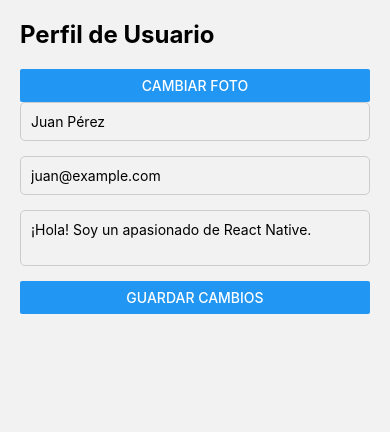
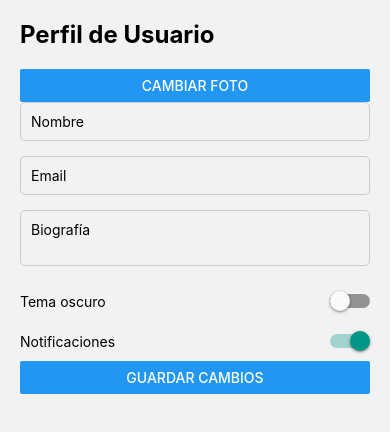
Before and after one commit to Arnandis/ProyectoFinal, a React Native app: screen /Perfil in a window 390 px wide. Shown: the top 432 px of the page. Built offline with nearby package versions, Linux system fonts and the light colour scheme.

Commit message:
Cambios en el Perfil

```diff
--- a/App.js
+++ b/App.js
@@ -11,11 +11,10 @@ import ProfileScreen from './Screens/ProfileScreen';
 //Consejos y Articulos, Notificaciones y recordatorios.
 //Gráfico combinado: En lugar de mostrar dos gráficos separados, también podrías combinarlos en un solo gráfico, pero con colores diferentes para cada conjunto de datos.
 //Mirar de añadir un cronometro tipo the forest que calcule el temps que estas enfocat y temps de descans
-//afegir en el header un icono de perfil que te du a la pagina perfil.Revisar pq dona error.
 //afegir un menu lateral.
 //idea futuro, que en el perfil apareguen grafics depenguent de si utilitza la app... i que se puga compartir el perfil a amics per a añadir com amigos...
 //en el perfil que puga apareixer els logros personals y de la app que has cumplit.
-//
+
 
 // Crea el Stack Navigator
 const Stack = createStackNavigator();
--- a/Screens/Login.js
+++ b/Screens/Login.js
@@ -1,5 +1,5 @@
 import { StatusBar } from 'expo-status-bar';
-import React, { useState } from 'react'; //comentario prueba git
+import React, { useState } from 'react';
 import { StyleSheet, Text, View, TextInput, Dimensions, TouchableOpacity } from 'react-native';
 import * as Svg from 'react-native-svg';
 import { Path, Defs, LinearGradient, Stop } from 'react-native-svg';
@@ -27,9 +27,13 @@ export default function Login({ navigation }) {
 
   // Lógica de inicio de sesión con Firebase
   signInWithEmailAndPassword(auth, email, password)
-      .then(() => {
-        // Si la autenticación es exitosa, redirige a la pantalla de Finanzas
-        navigation.navigate('Finanzas');
+    .then((userCredential) => {
+      // Obtén el UID del usuario autenticado
+      const uid = userCredential.user.uid;
+      console.log('Usuario autenticado con UID:', uid);
+
+      // Redirige a la pantalla de Finanzas y pasa el UID como parámetro
+      navigation.navigate('Finanzas', { uid });
     })
     .catch((error) => {
       // Si hay un error, muestra un mensaje de error
--- a/Screens/ProfileScreen.js
+++ b/Screens/ProfileScreen.js
@@ -1,19 +1,64 @@
-import React, { useState } from 'react';
-import { View, Text, TextInput, Button, Image, StyleSheet } from 'react-native';
+import React, { useState, useEffect } from 'react';
+import { View, Text, TextInput, Button, Image, StyleSheet, Switch } from 'react-native';
 import * as ImagePicker from 'expo-image-picker';
+import { getFirestore, doc, setDoc, getDoc } from 'firebase/firestore';
+import { getAuth } from 'firebase/auth';
 
 const ProfileScreen = () => {
+  const db = getFirestore();
+  const auth = getAuth();
+  const userId = auth.currentUser?.uid; // Obtiene el ID del usuario autenticado
+
   const [user, setUser] = useState({
-    name: 'Juan Pérez',
-    email: 'juan@example.com',
-    bio: '¡Hola! Soy un apasionado de React Native.',
-    photo: null, // Aquí guardaremos la URL de la foto
+    name: '',
+    email: '',
+    bio: '',
+    photo: null,
+    theme: 'light', // 'light' o 'dark'
+    notifications: true, // Activar/desactivar notificaciones
   });
 
-  const handleChange = (key, value) => {
-    setUser({ ...user, [key]: value });
+  // 📌 Cargar datos desde Firestore
+  useEffect(() => {
+    if (!userId) return;
+
+    const fetchProfile = async () => {
+      try {
+        const docRef = doc(db, 'users', userId);
+        const docSnap = await getDoc(docRef);
+
+        if (docSnap.exists()) {
+          setUser(docSnap.data());
+        }
+      } catch (error) {
+        console.error('Error al obtener perfil:', error);
+      }
+    };
+
+    fetchProfile();
+  }, [userId]);
+
+  // 📌 Guardar cambios en Firestore
+  const saveProfile = async () => {
+    if (!userId) {
+      console.log('Usuario no autenticado');
+      return;
+    }
+
+    try {
+      await setDoc(doc(db, 'users', userId), user);
+      console.log('Perfil guardado correctamente');
+    } catch (error) {
+      console.error('Error al guardar perfil:', error);
+    }
   };
 
+  // 📌 Manejar cambios en los campos
+  const handleChange = (key, value) => {
+    setUser((prev) => ({ ...prev, [key]: value }));
+  };
+
+  // 📌 Seleccionar imagen
   const pickImage = async () => {
     let result = await ImagePicker.launchImageLibraryAsync({
       mediaTypes: ImagePicker.MediaTypeOptions.Images,
@@ -27,42 +72,28 @@ const ProfileScreen = () => {
     }
   };
 
-  const saveProfile = () => {
-    // Aquí puedes guardar los cambios en una base de datos o AsyncStorage
-    console.log('Perfil guardado:', user);
-  };
-
   return (
     <View style={styles.container}>
       <Text style={styles.title}>Perfil de Usuario</Text>
 
-      {user.photo && (
-        <Image source={{ uri: user.photo }} style={styles.profileImage} />
-      )}
-
+      {user.photo && <Image source={{ uri: user.photo }} style={styles.profileImage} />}
       <Button title="Cambiar foto" onPress={pickImage} />
 
-      <TextInput
-        style={styles.input}
-        placeholder="Nombre"
-        value={user.name}
-        onChangeText={(text) => handleChange('name', text)}
-      />
+      <TextInput style={styles.input} placeholder="Nombre" value={user.name} onChangeText={(text) => handleChange('name', text)} />
+      <TextInput style={styles.input} placeholder="Email" value={user.email} onChangeText={(text) => handleChange('email', text)} />
+      <TextInput style={styles.input} placeholder="Biografía" value={user.bio} onChangeText={(text) => handleChange('bio', text)} multiline />
 
-      <TextInput
-        style={styles.input}
-        placeholder="Email"
-        value={user.email}
-        onChangeText={(text) => handleChange('email', text)}
-      />
+      {/* Switch para cambiar tema */}
+      <View style={styles.switchContainer}>
+        <Text>Tema oscuro</Text>
+        <Switch value={user.theme === 'dark'} onValueChange={(value) => handleChange('theme', value ? 'dark' : 'light')} />
+      </View>
 
-      <TextInput
-        style={styles.input}
-        placeholder="Biografía"
-        value={user.bio}
-        onChangeText={(text) => handleChange('bio', text)}
-        multiline
-      />
+      {/* Switch para activar/desactivar notificaciones */}
+      <View style={styles.switchContainer}>
+        <Text>Notificaciones</Text>
+        <Switch value={user.notifications} onValueChange={(value) => handleChange('notifications', value)} />
+      </View>
 
       <Button title="Guardar cambios" onPress={saveProfile} />
     </View>
@@ -92,6 +123,12 @@ const styles = StyleSheet.create({
     borderRadius: 50,
     marginBottom: 20,
   },
+  switchContainer: {
+    flexDirection: 'row',
+    alignItems: 'center',
+    justifyContent: 'space-between',
+    marginVertical: 10,
+  },
 });
 
 export default ProfileScreen;
--- a/componentes/BottomNavigator.js
+++ b/componentes/BottomNavigator.js
@@ -15,7 +15,7 @@ const BottomNavigator = () => {
     <Tab.Navigator
       initialRouteName="Finanzas"
       screenOptions={({ route }) => ({
-        header: () => <Encabezado title={route.name} />, // Muestra el Encabezado con el nombre de la pantalla
+        header: () => <Encabezado title={route.name} />, // Muestra el Encabezado con el nombre de la pantalla arreglar pq aso es el bottomNavigator
         tabBarIcon: ({ color, size }) => {
           let iconName;
 
--- a/firebase/firebaseConfig.js
+++ b/firebase/firebaseConfig.js
@@ -8,7 +8,7 @@ const firebaseConfig = {
   apiKey: "AIzaSyB-CpzsYxgbI6VSGuNHlWXjdPv8G_glvYs",
   authDomain: "my-proyect-e166c.firebaseapp.com",
   projectId: "my-proyect-e166c",
-  storageBucket: "my-proyect-e166c.appspot.com", // 🔥 Corregido
+  storageBucket: "my-proyect-e166c.appspot.com", //Corregido
   messagingSenderId: "888506260696",
   appId: "1:888506260696:web:6527f9b1c24d050847cbad",
   measurementId: "G-M33G18LK59"
--- a/styles/loginStyles.js
+++ b/styles/loginStyles.js
@@ -1,5 +1,7 @@
 //gastarem estes clases per a posar tots els estilos que necesitarem en la clase login...
 import { StyleSheet } from 'react-native';
+import { StyleSheet, Text, View, TextInput, Dimensions, TouchableOpacity } from 'react-native';
+//mirar els imports crec que falten
 
 const loginStyles = StyleSheet.create({
     container: {
```
Also changed, not shown: Navigation.js (deleted, +0 -21 lines). Lines whose indentation alone changed are shown as unchanged.
